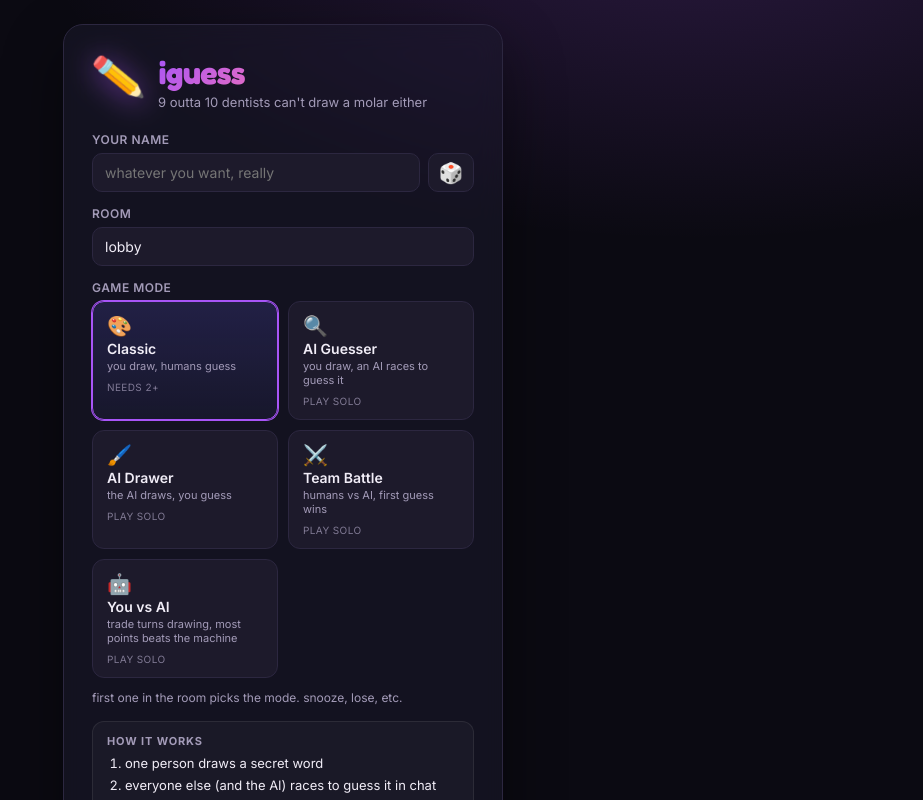
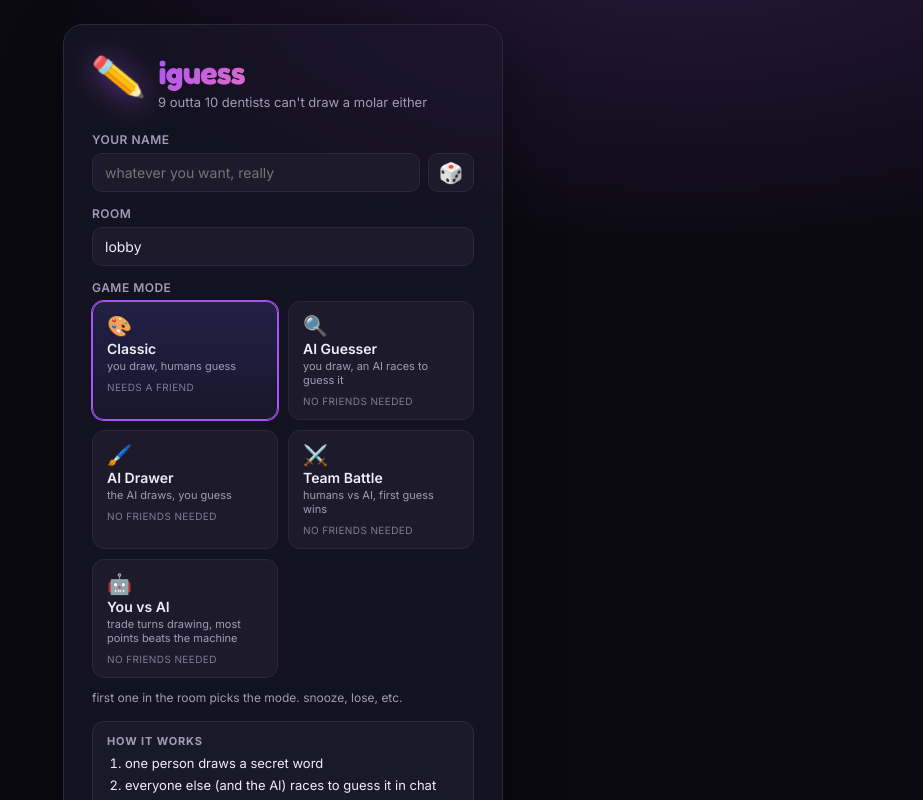
Before and after one commit to aiden-jang/iguess, a React (Vite) app in the folder packages/client/: page / in a window 1280 px wide. Shown: the top 800 px of the page, without its empty margins (357-1280 px from the left). Built offline with nearby package versions, Linux system fonts and the light colour scheme.

Commit message:
copy: mode badges in the app's register

```diff
--- a/packages/client/src/App.tsx
+++ b/packages/client/src/App.tsx
@@ -391,7 +391,7 @@ export function App() {
                   <span style={styles.modeIcon}>{m.icon}</span>
                   <span style={styles.modeLabel}>{m.label}</span>
                   <span style={styles.modeBlurb}>{m.blurb}</span>
-                  <span style={styles.modeNeeds}>{m.needsTwo ? "needs 2+" : "play solo"}</span>
+                  <span style={styles.modeNeeds}>{m.needsTwo ? "needs a friend" : "no friends needed"}</span>
                 </button>
               );
             })}
```
